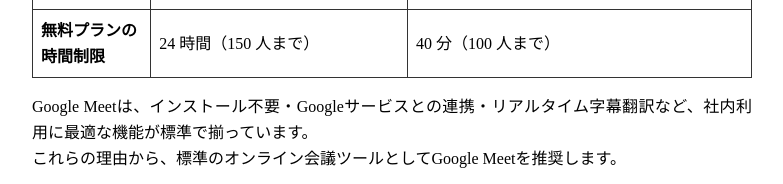
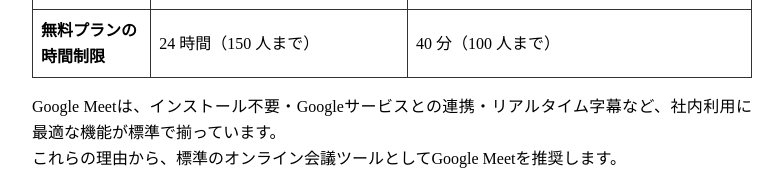
Before and after one commit to sekiguchimend/google_meet_document, a plain HTML site: page index.html in a window 1280 px wide. Shown: the part 992-1176 px from the top of the page, without its empty margins (248-1031 px from the left). Drawn offline with Linux system fonts and the light colour scheme.

Commit message:
修正しました

```diff
--- a/index.html
+++ b/index.html
@@ -62,7 +62,7 @@
             </tr>
         </table>
         <p>
-            Google Meetは、インストール不要・Googleサービスとの連携・リアルタイム字幕翻訳など、社内利用に最適な機能が標準で揃っています。<br>
+            Google Meetは、インストール不要・Googleサービスとの連携・リアルタイム字幕など、社内利用に最適な機能が標準で揃っています。<br>
             これらの理由から、標準のオンライン会議ツールとしてGoogle Meetを推奨します。
         </p>
     </div>
```
